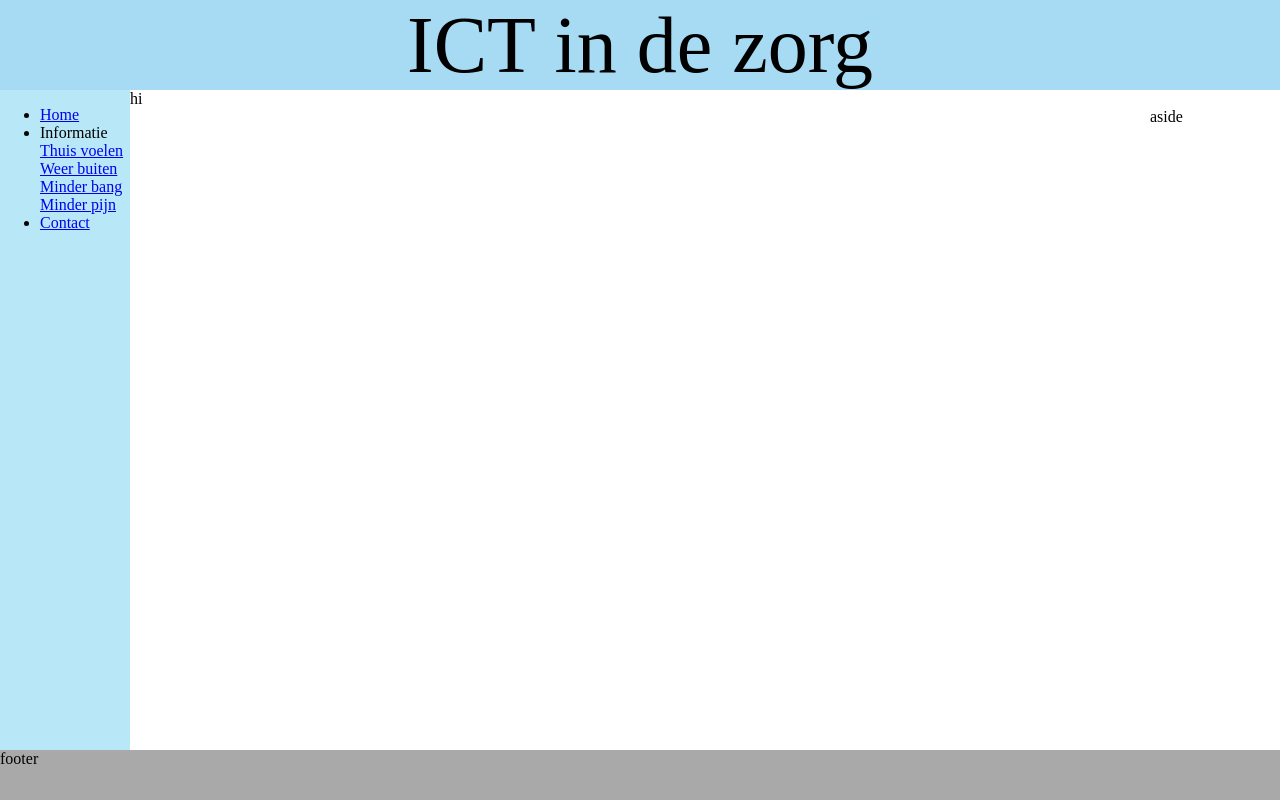
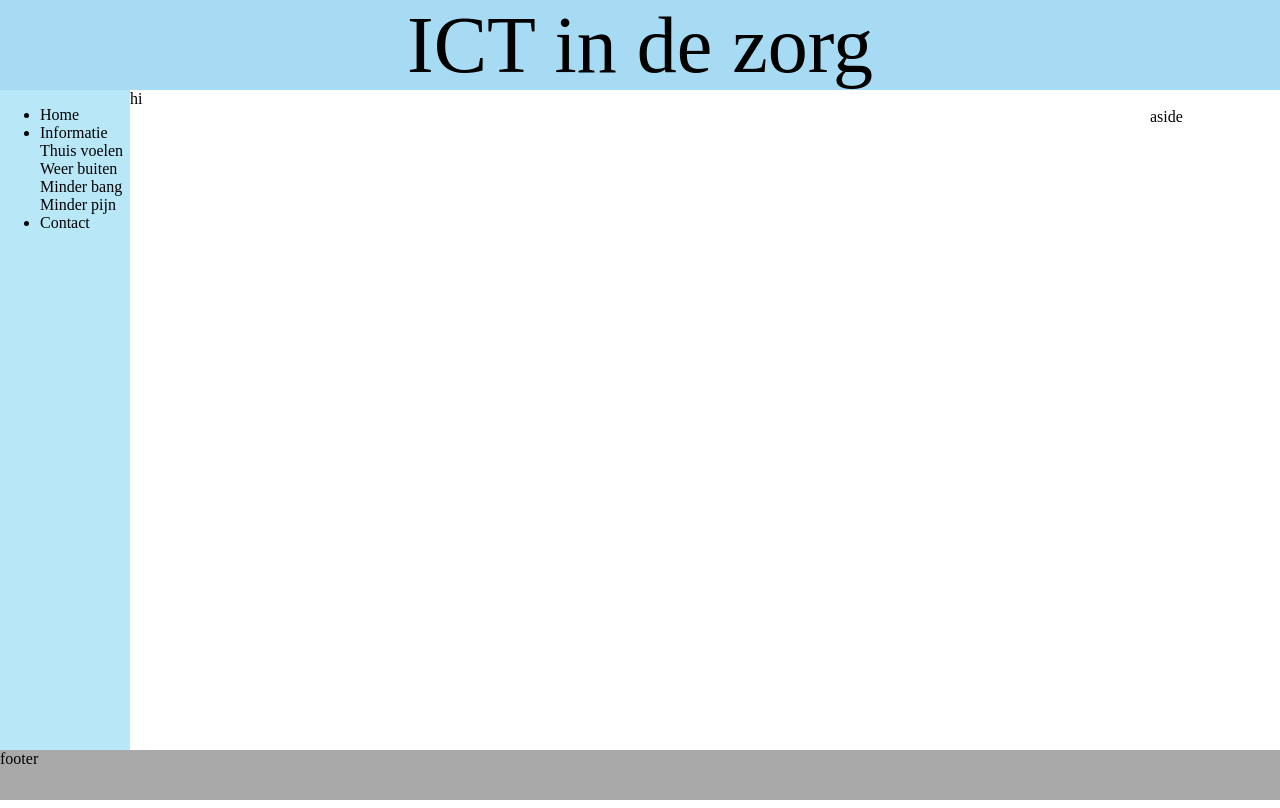
Before and after one commit to lynnxg/IT-in-de-zorg, a plain HTML site: page index.html in a window 1280 px wide. Drawn offline with Linux system fonts and the light colour scheme.

Commit message:
Kleur en lijn van linkjes weg

```diff
--- a/style.css
+++ b/style.css
@@ -34,3 +34,8 @@ footer{
   width: 100%;
   height: 50px;
 }
+
+a:link {
+  color: #000000;
+  text-decoration: none;
+  }
```
